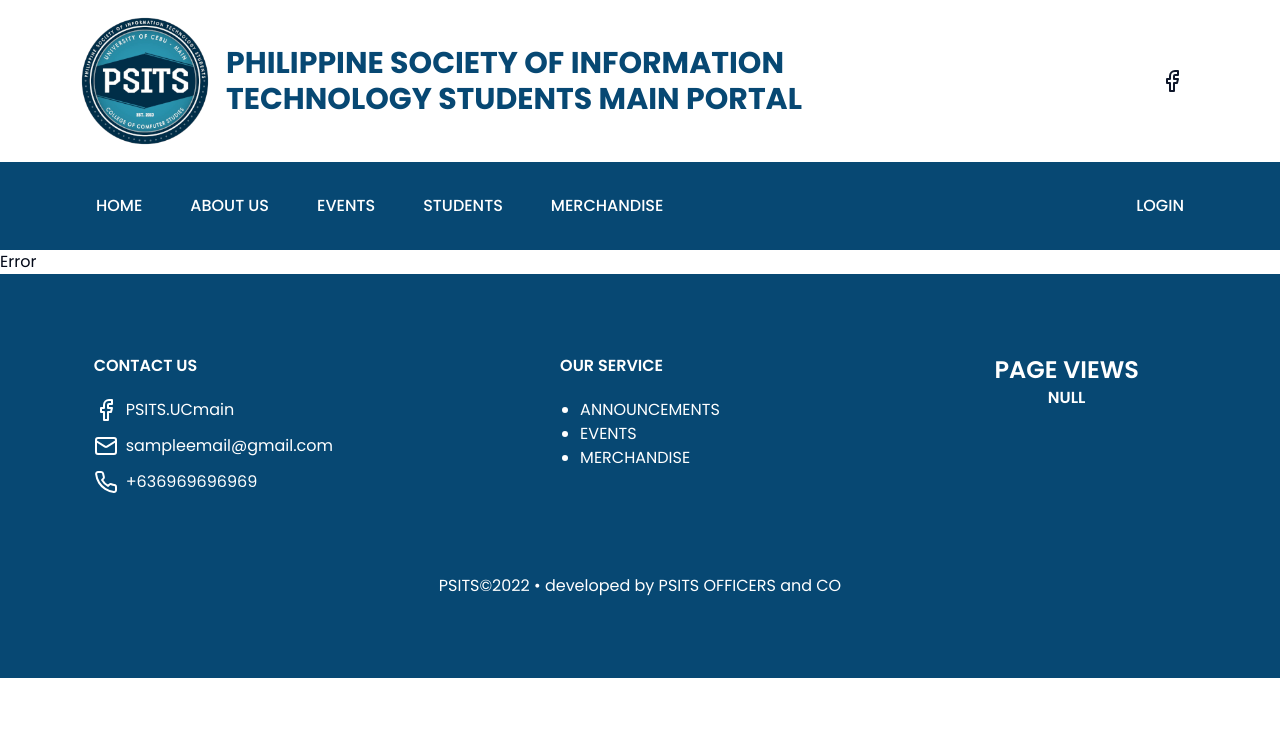
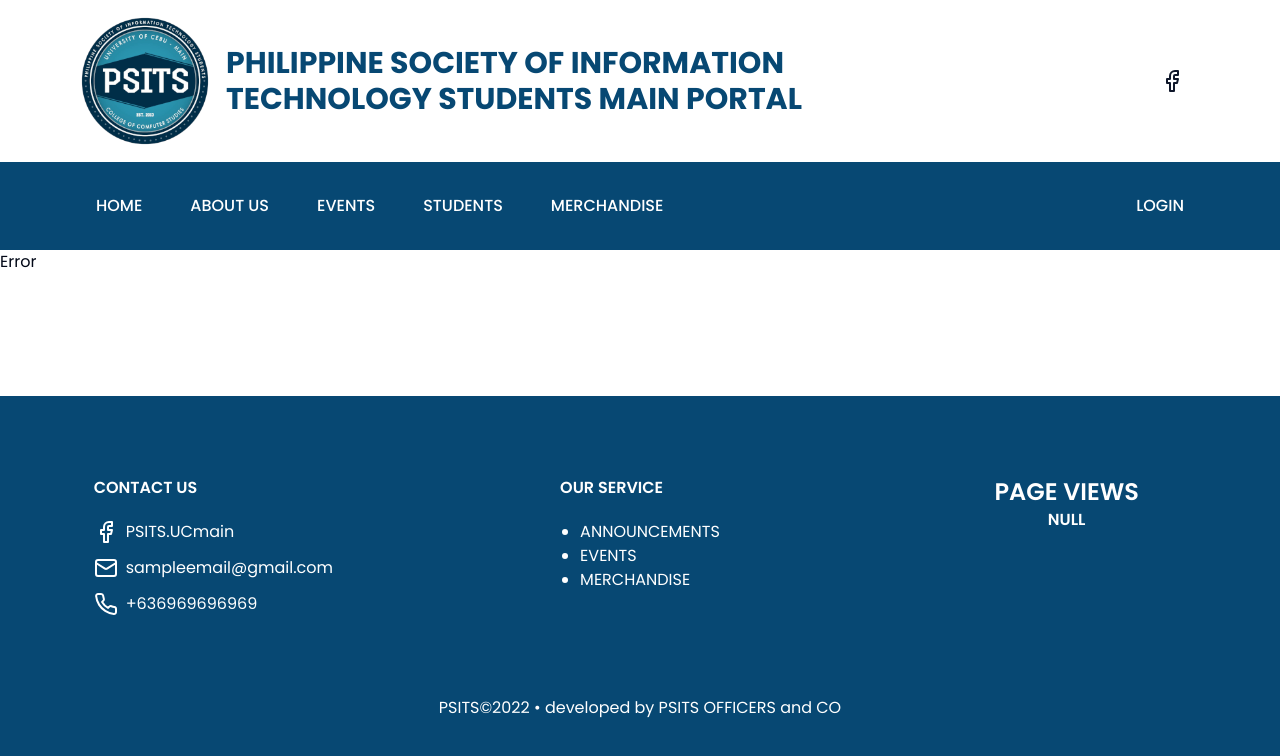
Before and after one commit to PSITS-UC-MAIN/PSITS-WEB, a React (Vite) app in the folder frontend/psits_frontend/: page /error in a window 1280 px wide. Shown: the top 756 px of the page. Built offline with nearby package versions, Linux system fonts and the light colour scheme.

Commit message:
Added flex grow
Flex grow in order for the footer to flush down the screen when the outlet/content
is empty.

```diff
--- a/frontend/psits_frontend/src/pages/Layout.tsx
+++ b/frontend/psits_frontend/src/pages/Layout.tsx
@@ -5,11 +5,17 @@ import Footer from "@/components/Footer";
 
 const Layout = () => {
   return (
-    <>
-        <Header/>
-        <Outlet/>
-        <Footer/>
-    </>
+    <div className="flex flex-col min-h-screen">
+        <div className="flex-none">
+            <Header/>
+        </div>
+        <div className="grow">
+            <Outlet/>
+        </div>
+        <div className="flex-none">
+            <Footer/>
+        </div>
+    </div>
   )
 }
 
```
